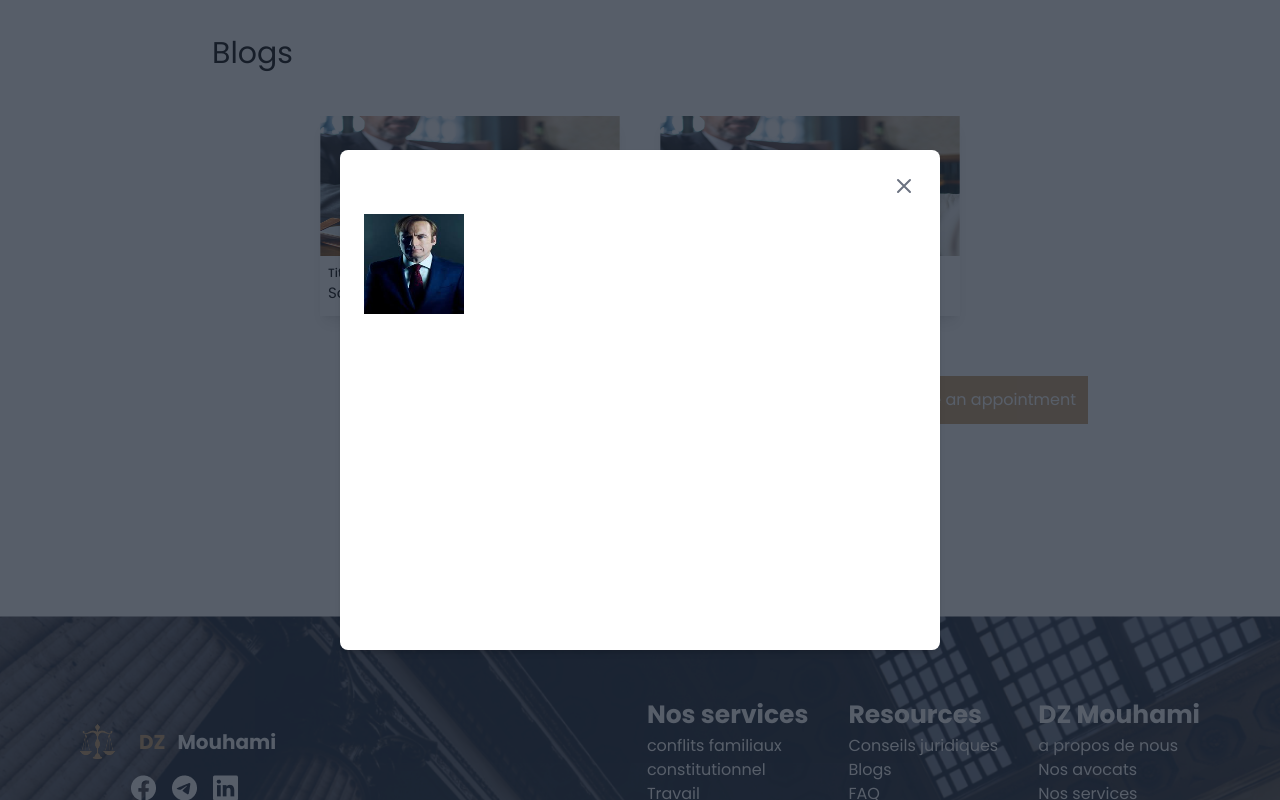
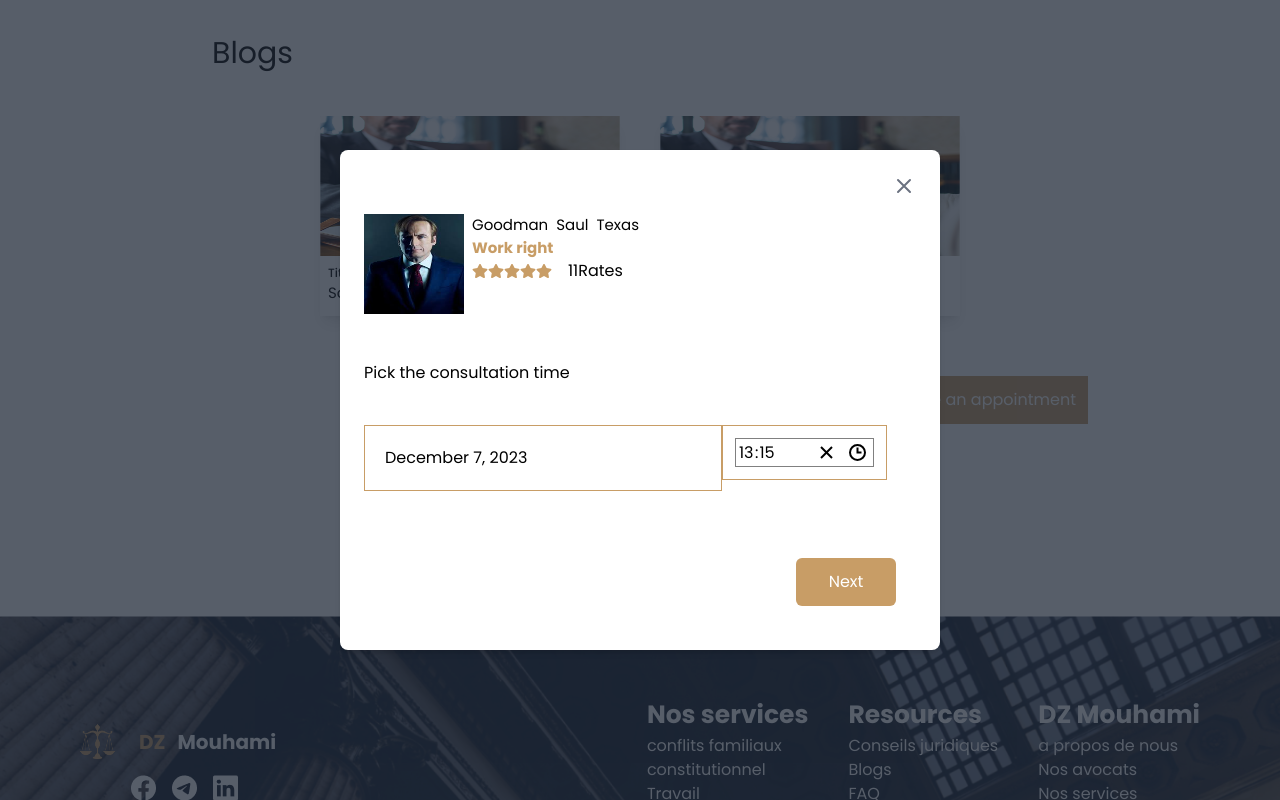
Before and after one commit to yacineboudebouz/mouhami-dz, a React (Vite) app: page /avocat in a window 1280 px wide. Both pictures are taken after a click on the button "Make an appointment". Shown: the part 1730-2530 px from the top of the page. Built offline with nearby package versions, Linux system fonts and the light colour scheme.

Commit message:
Add new styles and components

```diff
--- a/index.html
+++ b/index.html
@@ -10,6 +10,9 @@
       href="https://fonts.googleapis.com/css2?family=Montserrat&family=Poppins:wght@400;500;700&display=swap"
       rel="stylesheet"
     />
+    <link rel="stylesheet" href="https://unpkg.com/leaflet@1.9.4/dist/leaflet.css"
+     integrity="sha256-p4NxAoJBhIIN+hmNHrzRCf9tD/miZyoHS5obTRR9BMY="
+     crossorigin=""/>
     <title>Vite + React</title>
   </head>
   <body>
--- a/package.json
+++ b/package.json
@@ -26,6 +26,7 @@
     "i18next-http-backend": "^2.4.2",
     "leaflet": "^1.9.4",
     "react": "^18.2.0",
+    "react-datepicker": "^5.0.0",
     "react-dom": "^18.2.0",
     "react-i18next": "^13.5.0",
     "react-icons": "^4.12.0",
@@ -35,6 +36,7 @@
     "react-router-dom": "^6.20.1",
     "react-star-ratings": "^2.3.0",
     "react-tilt": "^1.0.2",
+    "react-time-picker": "^6.6.0",
     "redux-toolkit": "^1.1.2",
     "three": "^0.159.0",
     "three-js": "^79.0.0"
--- a/src/app/localization/lang.js
+++ b/src/app/localization/lang.js
@@ -16,6 +16,9 @@ export const lang = {
       comment: "Comment",
       send: "Send",
       hire: "Make an appointment",
+      choose_time: "Pick the consultation time",
+      back: "Back",
+      next: "Next",
     },
   },
   FR: {
@@ -35,6 +38,9 @@ export const lang = {
       comment: "Commentaire",
       send: "Envoyer",
       hire: "Prendre un Rendez-vous",
+      choose_time: "Choisir le temps de consulation",
+      back: "Precedent",
+      next: "Suivant",
     },
   },
 };
--- a/src/constants/fake_data.js
+++ b/src/constants/fake_data.js
@@ -12,6 +12,7 @@ export const fakeAvocat = {
   phonenumber: 544255544,
   website: "https://sualgoodman.com/",
   bio: "Lorem ipsum dolor sit amet, consectetur adipiscing elit, sed do eiusmod tempor incididunt ut labore et dolore magna aliqua. Ut enim ad minim veniam.",
+  position: [51.505, -0.09],
 };
 
 export const fakeRates = [
--- a/src/features/avocat/components/AvocatProfile.jsx
+++ b/src/features/avocat/components/AvocatProfile.jsx
@@ -9,8 +9,9 @@ import PhoneIcon from '@mui/icons-material/Phone';
 import LanguageIcon from '@mui/icons-material/Language';
 import { primaryColor } from '../../../utils/colors'
 import { semilogo } from '../../../assets'
+
 // import GoogleMapReact from 'google-map-react'
-// import { MapContainer, TileLayer, useMap, Marker, Popup } from 'react-leaflet'
+import { MapContainer, TileLayer, useMap, Marker, Popup, } from 'react-leaflet'
 function AvocatProfile() {
     const { t, i18n } = useTranslation();
     const position = [51.505, -0.09]
@@ -26,7 +27,7 @@ function AvocatProfile() {
                 <p className=' font-semibold text-primary text-[25px]'>{t("right")}</p>
                 <div className=' flex flex-row  items-center  gap-4'>
                     <StarRating rating={fakeAvocat.rating} />
-                    <p className=' '>{fakeAvocat.rates + t("  rates")}</p>
+                    <p className=' '>{fakeAvocat.rates + t("rates")}</p>
                 </div>
                 <div className=' my-5 mx-1 md:text-[20px]'>
                     <div className='flex flex-row gap-2 items-center'>
@@ -46,6 +47,19 @@ function AvocatProfile() {
                 <p>{fakeAvocat.bio}</p>
             </div>
             {/* <img src={semilogo} className='absolute top-64 left-0 z-50' /> */}
+
+            <MapContainer center={fakeAvocat.position} zoom={13} scrollWheelZoom={false} style={{ height: "500px", width: "300px" }}>
+                <TileLayer
+                    attribution='&copy; <a href="https://www.openstreetmap.org/copyright">OpenStreetMap</a> contributors'
+                    url="https://{s}.tile.openstreetmap.org/{z}/{x}/{y}.png"
+                />
+                <Marker position={fakeAvocat.position}>
+                    <Popup>
+                        A pretty CSS3 popup. <br /> Easily customizable.
+                    </Popup>
+                </Marker>
+            </MapContainer>
+
         </div>
     )
 }
--- a/src/features/avocat/components/HireAvocatForm.jsx
+++ b/src/features/avocat/components/HireAvocatForm.jsx
@@ -2,14 +2,53 @@ import React from 'react'
 import { useTranslation } from 'react-i18next'
 import { useState, useEffect } from 'react';
 import { fakeAvocat } from '../../../constants/fake_data';
-
-
+import { StarRating } from '../../../common/widgets/StarRating';
+import DatePicker from "react-datepicker";
+import TimePicker from 'react-time-picker';
+import 'react-time-picker/dist/TimePicker.css';
+import 'react-datepicker/dist/react-datepicker.css';
 
 const HireAvocatForm = () => {
     const { t, i18n } = useTranslation();
     const [popupOpen, setPopupOpen] = useState(false)
     const [step, setStep] = useState(0)
+    const [selectedDate, setSelectedDate] = useState(new Date());
+    const [selectedFromTime, setSelectedFromTime] = useState(new Date());
     const avocat = fakeAvocat
+    const DateTimePicker = () => {
+        const handleDateChange = (date) => {
+            setSelectedDate(date);
+        };
+        return (
+            <div >
+                <DatePicker
+                    className="border-primary border p-5 outline-none"
+                    selected={selectedDate}
+                    onChange={handleDateChange}
+                    timeIntervals={15}
+                    dateFormat="MMMM d, yyyy "
+                    style={{ border: '1px solid #ccc', borderRadius: '25px', padding: '10px' }}
+                />
+            </div>
+        );
+    };
+    const FromTimePicker = () => {
+        const handlefromTimeChange = (time) => {
+            setSelectedFromTime(time);
+        };
+        return (
+            <div >
+                <TimePicker
+                    className="border-primary border p-3 outline-none"
+                    onChange={handlefromTimeChange}
+                    value={selectedFromTime}
+
+                    format="HH:mm"
+
+                />
+            </div>
+        );
+    };
     useEffect(() => {
         if (popupOpen) {
             document.body.classList.add('overflow-hidden');
@@ -30,7 +69,8 @@ const HireAvocatForm = () => {
 
             {popupOpen &&
                 <div className="fixed inset-0 bg-gray-800 bg-opacity-75 flex items-center justify-center">
-                    <div className="bg-white p-6 rounded-lg shadow-md w-[600px] h-[500px]">
+                    <div className="bg-white p-6 rounded-lg shadow-md w-[600px] h-[500px] flex flex-col justify-between">
+                        <div>
                             <div className="flex justify-end">
                                 <button
                                     className="text-gray-500 hover:text-gray-700 focus:outline-none"
@@ -50,16 +90,37 @@ const HireAvocatForm = () => {
                                 </button>
                             </div>
                             <div className="mt-4">
-                            {step !== 3 && <div className=' flex flex-col'>
+                                {step !== 3 && <div className=' flex flex-row gap-2'>
                                     <img src={avocat.img} className='w-[100px] h-[100px]' />
-                                <div className=' flex flex-row'>
+                                    <div className=' flex flex-col'>
+                                        <div className=' flex flex-wrap  flex-row text-[15px] gap-2'>
+                                            <p>{avocat.name}</p>
+                                            <p >{avocat.surname}</p>
+                                            <p >{avocat.wilaya}</p>
+                                        </div>
+                                        <p className=' font-semibold text-primary text-[15px]'>{t("right")}</p>
+                                        <div className=' flex flex-row  items-center  gap-4'>
+                                            <StarRating rating={avocat.rating} />
+                                            <p className=' gap-1'>{avocat.rates + t("rates")}</p>
+                                        </div>
+                                    </div>
+                                </div>}
 
                             </div>
+                        </div>
+                        {step == 0 && <div className=' flex flex-col'>
+                            <p className=' mb-10'>{t("choose_time")}</p>
+                            <div className=' flex flex-row'>
+                                <DateTimePicker />
+                                <FromTimePicker />
+                            </div>
                         </div>}
+                        <div className={`${step === 0 ? "flex flex-row justify-end relative bottom-0 p-5 " : "flex flex-row justify-between w-full   relative bottom-0 p-5 "}`}>
+                            {step !== 0 && <button onClick={() => setStep(step - 1)} className=' bg-grey text-white p-3 flex justify-center  w-[100px] rounded-md hover:bg-secondary duration-300'>{t("back")}</button>}
+                            <button onClick={() => setStep(step + 1)} className=' bg-primary text-white p-3 flex justify-center w-[100px] rounded-md  hover:bg-orange-200 duration-300 '>{t("next")}</button>
                         </div>
                     </div>
                 </div>
-
             }
 
         </div>
--- a/tailwind.config.js
+++ b/tailwind.config.js
@@ -8,6 +8,7 @@ export default {
         primary: "#C89D66",
         secondary: "#333642",
         navbar: "#162542",
+        grey: "#9D9D9D",
       },
       backgroundImage: {
         "hero-pattern": "url('/src/assets/landing/landing-hero.png')",
```
Also changed, not shown: 1 other file (tests, documents, lock files or other folders). Lines whose indentation alone changed are shown as unchanged.
